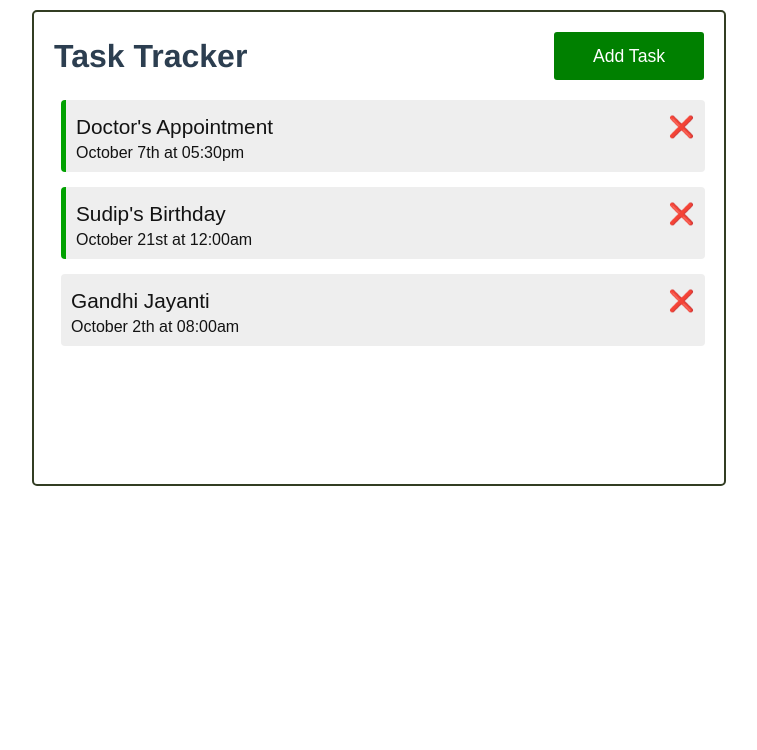
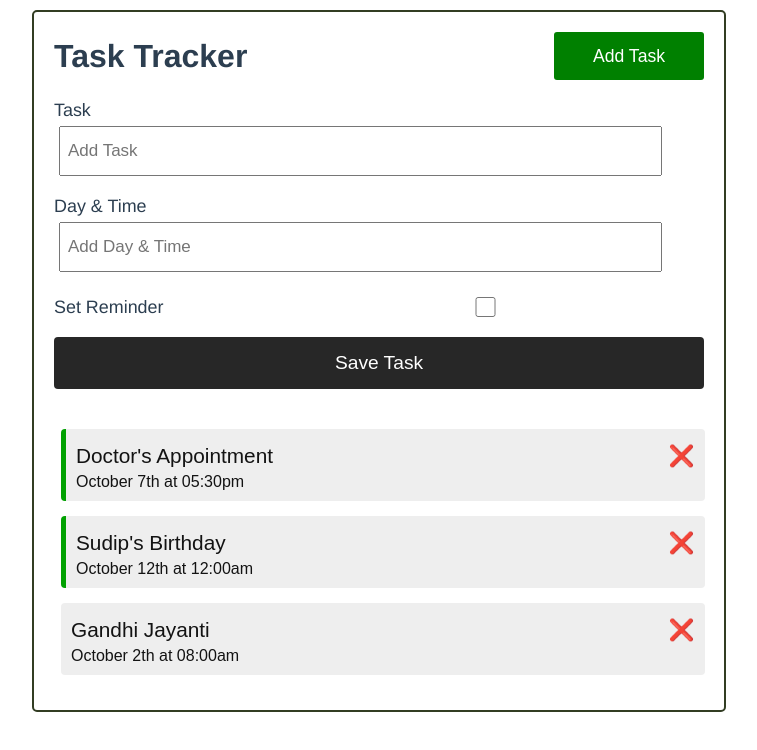
Before and after one commit to thevinitgupta/task-tracker, a Vue app: page / in a window 1280 px wide. Shown: the top 750 px of the page, without its empty margins (261-1018 px from the left). Built offline with nearby package versions, Linux system fonts and the light colour scheme.

Commit message:
implement add task form

```diff
--- a/src/App.vue
+++ b/src/App.vue
@@ -1,6 +1,7 @@
 <template>
   <div class="container">
     <Header title="Task Tracker"/>
+    <AddTask/>
     <Tasks @remove-reminder="removeReminder" @delete-task="deleteTask" :tasks="tasks"/>
   </div>
 </template>
@@ -8,11 +9,13 @@
 <script>
 import  Header  from "./components/Header.vue";
 import  Tasks  from "./components/Tasks.vue";
+import  AddTask  from "./components/AddTask.vue";
 export default {
   name: 'App',
   components: {
     Header,
-    Tasks
+    Tasks,
+    AddTask
   },
   data(){
     return {
@@ -42,7 +45,7 @@ export default {
       {
         id : 2,
         text : "Sudip's Birthday",
-        day : "October 21st at 12:00am",
+        day : "October 12th at 12:00am",
         reminder : true
       },
       {
@@ -68,7 +71,7 @@ export default {
   color: #2c3e50;
   margin-top : 10px;
   width: 100vw;
-  height: 90vh;
+  min-height: 90vh;
 }
 .container {
   width : 90%;
--- /dev/null
+++ b/src/components/AddTask.vue
@@ -0,0 +1,94 @@
+<template>
+    <form @submit="onSubmit" class="add-form">
+    <div class="form-control">
+      <label>Task</label>
+      <input type="text" v-model="text" name="text" placeholder="Add Task" />
+    </div>
+    <div class="form-control">
+      <label>Day & Time</label>
+      <input
+        type="text"
+        name="day" v-model="day"
+        placeholder="Add Day & Time"
+      />
+    </div>
+    <div class="form-control form-control-check">
+      <label>Set Reminder</label>
+      <input type="checkbox" v-model="reminder" name="reminder" />
+    </div>
+
+    <button type="submit">Save Task</button>
+  </form>
+</template>
+
+<script>
+export default {
+    name : "AddTask",
+    data(){
+        return {
+            text : '',
+            day : '',
+            reminder : false
+        }
+    },
+    methods : {
+        onSubmit(e){
+            e.preventDefault();
+            if(!this.text){
+                alert("Please Add Task");
+                return ;
+            }
+
+            const newTask = {
+
+            }
+        }
+    }
+}
+</script>
+
+<style scoped>
+    .add-form {
+        margin: 0 auto;
+  margin-bottom: 40px;
+}
+.form-control {
+  margin: 15px 0;
+}
+.form-control label {
+  display: block;
+  font-size: 1.12rem;
+}
+.form-control input {
+  width: 90%;
+  height: 40px;
+  margin: 5px;
+  padding: 3px 7px;
+  font-size: 17px;
+}
+.form-control-check {
+  display: flex;
+  align-items: center;
+  justify-content: space-between;
+}
+.form-control-check label {
+  flex: 1;
+}
+.form-control-check input {
+  flex: 2;
+  height: 20px;
+  font-size: 1.2rem;
+}
+button{
+    width: 100%;
+    color: #fff;
+    background-color: rgb(39, 39, 39);
+    border: none;
+    border-radius: 4px;
+    padding: 15px 0;
+    font-size: 1.2rem;
+}
+button:hover{
+    cursor: pointer;
+}
+</style>
```
